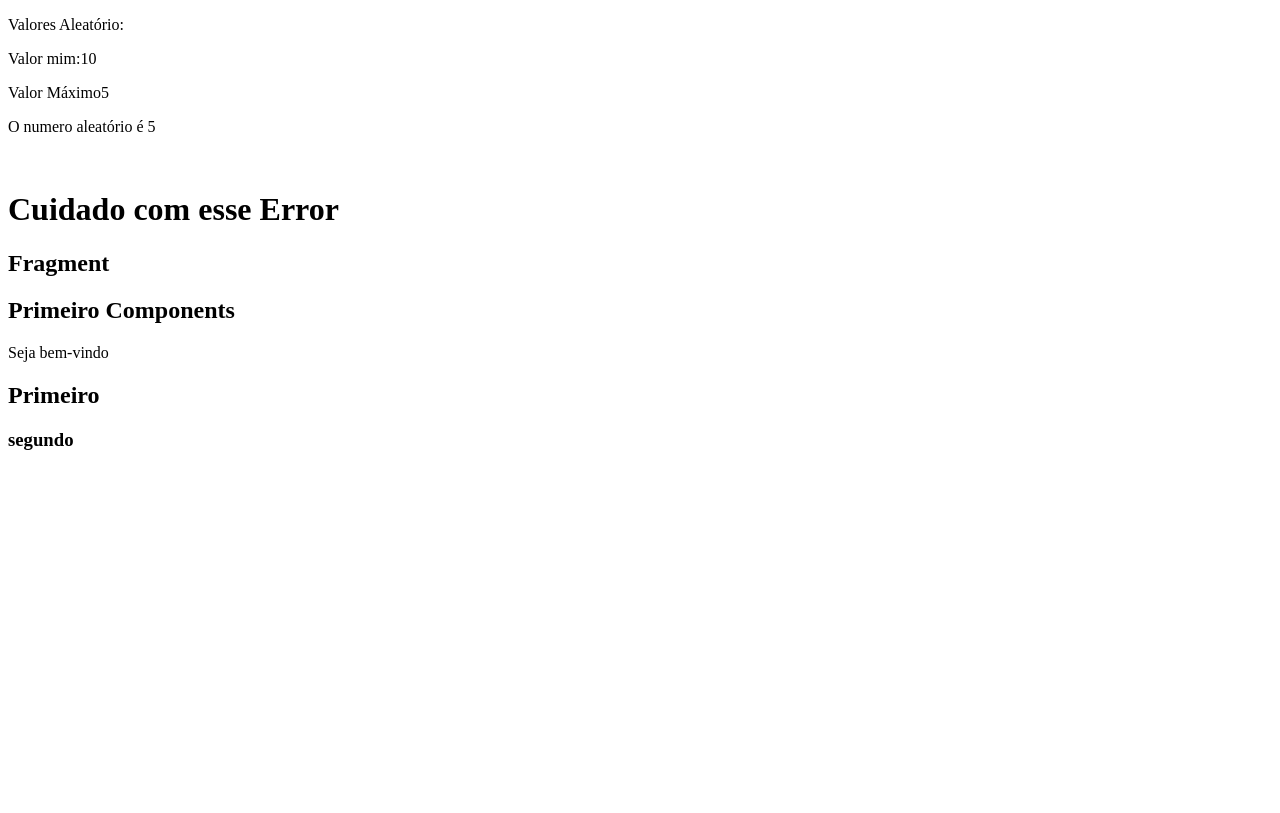
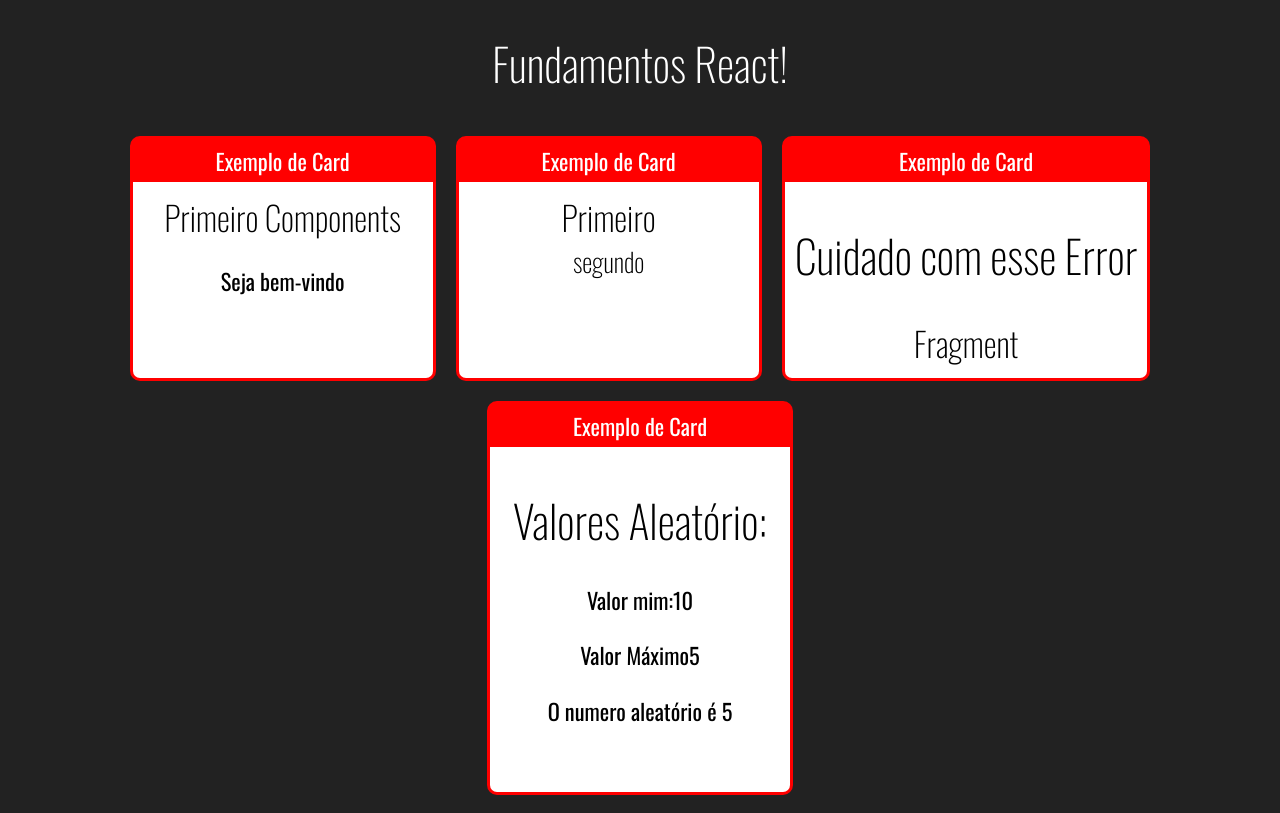
Before and after one commit to Allysonfreitas210695/React.js-coder-cursos, a React (Create React App) app: page / in a window 1280 px wide. Built offline with nearby package versions, Linux system fonts and the light colour scheme.

Commit message:
Sobre childrem

```diff
--- a/public/index.html
+++ b/public/index.html
@@ -2,14 +2,13 @@
 <html lang="en">
   <head>
     <meta charset="utf-8" />
-    <link rel="icon" href="%PUBLIC_URL%/favicon.ico" />
     <meta name="viewport" content="width=device-width, initial-scale=1" />
     <meta name="theme-color" content="#000000" />
     <meta
       name="description"
       content="Web site created using create-react-app"
     />
-
+    <link href="https://fonts.googleapis.com/css2?family=Oswald:wght@200;300;400;500&display=swap" rel="stylesheet">
     <title>React App</title>
   </head>
   <body>
--- /dev/null
+++ b/src/App.css
@@ -0,0 +1,6 @@
+
+.App .Cards{
+  display:flex;
+  justify-content:center;
+  flex-wrap: wrap;
+}
--- a/src/App.jsx
+++ b/src/App.jsx
@@ -1,16 +1,30 @@
 import React from "react";
-import Primeiro from './components/basico/Primeiro';
-import ComParametros from './components/basico/ComParametros';
-import Fragment from './components/basico/Fragment';
+import Primeiro from "./components/basico/Primeiro";
+import ComParametros from "./components/basico/ComParametros";
+import Fragment from "./components/basico/Fragment";
 import DesafioAleatorio from "./components/basico/DesafioAleatorio";
+import Card from "./components/Layout/Card";
 
-export default function App(){
+import "./App.css";
+
+export default function App() {
   return (
-    <div>
-      <DesafioAleatorio max={10} min={5}/>
-      <Fragment />
-      <Primeiro />
-      <ComParametros title="Primeiro" subtitle="segundo"></ComParametros>
+    <div className="App">
+      <h1>Fundamentos React!</h1>
+      <div className="Cards">
+        <Card title="Exemplo de Card">
+          <Primeiro />
+        </Card>
+        <Card title="Exemplo de Card">
+          <ComParametros title="Primeiro" subtitle="segundo"></ComParametros>
+        </Card>
+        <Card title="Exemplo de Card">
+          <Fragment />
+        </Card>
+        <Card title="Exemplo de Card">
+          <DesafioAleatorio max={10} min={5} />
+        </Card>
+      </div>
     </div>
   );
 }
--- /dev/null
+++ b/src/components/Layout/Card.css
@@ -0,0 +1,27 @@
+.Card {
+  background: red;
+  border: 3px solid red;
+  border-radius: 10px;
+  overflow: hidden;
+  margin: 10px;
+
+  display:flex;
+  flex-direction: column;
+  min-width: 300px;
+  max-height: 400px;
+}
+
+.Card .Title{
+  padding: 5px 0;
+  display:flex;
+  justify-content:center;
+
+}
+
+.Card .Content {
+  flex: 1;
+  background: white;
+  color: #000;
+  padding: 10px;
+
+}
--- /dev/null
+++ b/src/components/Layout/Card.jsx
@@ -0,0 +1,11 @@
+import "./Card.css";
+import React from "react";
+
+export default function Card(props) {
+  return (
+    <div className="Card">
+      <div className="Title"> {props.title}</div>
+      <div className="Content"> {props.children}</div>
+    </div>
+  );
+}
--- a/src/components/basico/DesafioAleatorio.jsx
+++ b/src/components/basico/DesafioAleatorio.jsx
@@ -7,7 +7,7 @@
 
   return (
     <div>
-      <p>Valores Aleatório:</p>
+      <h1>Valores Aleatório:</h1>
       <p>Valor mim:{max}</p>
       <p>Valor Máximo{min}</p>
       <p>O numero aleatório é {getRandomArbitrary(min, max)}</p>
--- /dev/null
+++ b/src/index.css
@@ -0,0 +1,16 @@
+body{
+  font-family: Oswald;
+  background-color: #222;
+  color: white;
+  text-align: center;
+  font-size:1.4rem;
+}
+
+h1,h2,h3{
+  text-align: center;
+  font-weight:200;
+}
+
+h2, h3{
+  margin: 0;
+}
--- a/src/index.jsx
+++ b/src/index.jsx
@@ -1,7 +1,7 @@
 import React from 'react';
 import ReactDom from 'react-dom';
 import App from './App';
-
+import "./index.css"
 
 ReactDom.render(
   <App/>,
```
